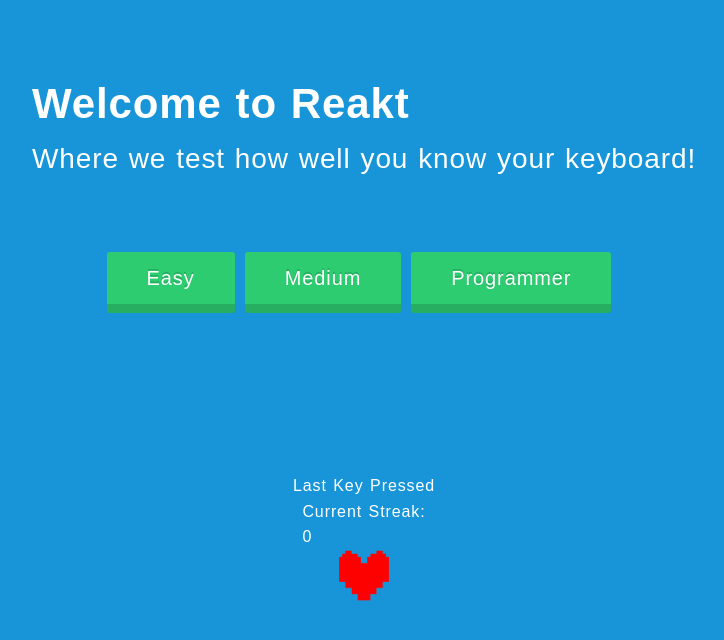
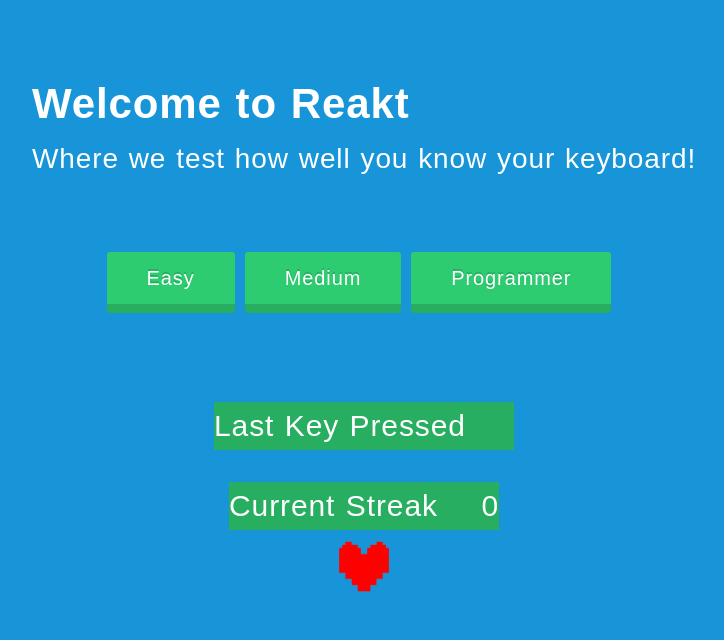
Before and after one commit to alexalextran/keyboard-game, a React (Create React App) app: page / in a window 1280 px wide. Shown: the top 640 px of the page, without its empty margins (276-1000 px from the left). Built offline with nearby package versions, Linux system fonts and the light colour scheme.

Commit message:
added some styling as well as added a life system

```diff
--- a/src/App.css
+++ b/src/App.css
@@ -101,7 +101,7 @@ button {
  }
 
  .PRESS{
-  margin-TOP: 70px;
+  margin-TOP: 20px;
   font-size: 60px;
   border-radius: 50px;
   animation: float 1s infinite alternate-reverse;
@@ -109,7 +109,28 @@ button {
  }
 
  .KEY__ENTERED{
-   margin-top: 30px;
+  position: absolute;
+  bottom: 350px;
+  display: flex;
+  font-size: 30px;
+  width: 300px;
+  justify-content: space-between;
+  background-color: #27ae60;
+ }
+
+ .current__streak{
+   position: absolute;
+   bottom: 270px;
+   display: flex;
+   font-size: 30px;
+   width: 270px;
+   justify-content: space-between;
+   background-color: #27ae60;
+ }
+
+ .current__life{
+   position: absolute;
+   bottom: 200px;
  }
 
  @keyframes float{
@@ -124,4 +145,28 @@ button {
 
  .heart{
    width: 50px;
+   transition: all 1s;
+   animation-duration: 1s;
  }
+
+ @keyframes shake {
+   10%{
+    transform: translateX(5px);
+   }
+   20%{
+    transform: translateX(-5px);
+   }
+   30%{
+    transform: translateX(5px);
+   }
+   40%{
+    transform: translateX(-5px);
+   }
+   50%{
+    transform: translateX(5px);
+   }
+   60%{
+    transform: translateX(-5px);
+   }
+
+ }
--- a/src/components/Mainpage.jsx
+++ b/src/components/Mainpage.jsx
@@ -1,61 +1,61 @@
 import React, { useState } from "react";
-import heart from '../assets/heartimage.png'
+import heart from "../assets/heartimage.png";
 
 const Mainpage = () => {
   var keyvalue = "Start!";
   var level = 1;
-  var streak = 0
-  var life = 2
-  var gameover = false
+  var streak = 0;
+  var life = 1;
+  var gameover = false;
 
   function makeid(difficulty) {
-    if(gameover==true){
-      return
+    if (gameover == true) {
+      return;
     }
     document.querySelector(".RESULT").innerHTML = " ";
+    document.querySelector(".heart").style.filter =""
+    document.querySelector(".heart").style.animationName =""
+
     var possible =
-      "abcdefghijklmnopqrstuvwxyz0123456789!@#$%^QWERTYUIOPASDFGHJKLZXCVBNM`~-_=+[{]}\|;:',<.>/?";
+      "abcdefghijklmnopqrstuvwxyz0123456789!@#$%^QWERTYUIOPASDFGHJKLZXCVBNM`~-_=+[{]}|;:',<.>/?";
 
     for (var i = 0; i < level; i++)
       keyvalue = possible.charAt(Math.floor(Math.random() * difficulty));
 
-
     document.querySelector(".PRESS").innerHTML = keyvalue;
 
-    document.addEventListener(
-      "keypress",
-      (event) => {
+    document.addEventListener("keypress", executegame);
+
+    function executegame(event) {
       event.stopImmediatePropagation();
       var name = event.key;
-        var code = event.code;
-
 
       document.querySelector(".key").innerHTML = name;
 
       if (name == keyvalue) {
-          streak++
+        streak++;
         keyvalue = "";
         document.querySelector(".current__streak--value").innerHTML = streak;
         document.querySelector(".timer__wrapper").style.animation = "";
         void document.querySelector(".timer__wrapper").offsetWidth;
         document.querySelector(".RESULT").innerHTML = "NICE!";
         starttimer();
-          life = 2
-          setTimeout(function(){
-            makeid(difficulty)}, 4000);
-
-        }
-        else{
-          console.log("hmm")
-            life--
-            console.log(life)
-            if(life == 0){
-              gameover = true
+        life = 1;
+        setTimeout(function () {
+          makeid(difficulty);
+        }, 4000);
+      } else {
+        console.log("hmm");
+        life--;
+        console.log(life);
+        document.querySelector(".heart").style.filter ="grayscale(1)"
+        document.querySelector(".heart").style.animationName ="shake"
+        if (life < 0) {
+          gameover = true;
+          document.removeEventListener("keypress", executegame);
         }
       }
-      },
-      false
-    );
+    }
   }
 
   function starttimer() {
@@ -65,38 +65,29 @@ const Mainpage = () => {
 
   function setdifficulty(mode) {
     if (mode == "easy") {
-
-
-
       starttimer();
-      setTimeout(function(){
-        makeid(36)
-      },4000);
-
+      setTimeout(function () {
+        makeid(36);
+      }, 4000);
     }
     if (mode == "medium") {
-
       starttimer();
 
-      setTimeout(function(){
-        makeid(68)
-      },4000);
+      setTimeout(function () {
+        makeid(68);
+      }, 4000);
     }
     if (mode == "programmer") {
-
       starttimer();
 
-      setTimeout(function(){
-        makeid(89)
-      },4000);
+      setTimeout(function () {
+        makeid(89);
+      }, 4000);
     }
-
-
   }
 
   return (
     <section>
-
       <div className="header">
         <h1>Welcome to Reakt</h1>
         <p>Where we test how well you know your keyboard!</p>
@@ -147,11 +138,11 @@ const Mainpage = () => {
       </div>
 
       <div className="current__streak">
-          Current Streak: <p className="current__streak--value">0</p>
+        Current Streak <p className="current__streak--value"> 0</p>
       </div>
 
       <div className="current__life">
-          <img class="heart" alt="life" src={heart}></img>
+        <img className="heart" alt="life" src={heart}></img>
       </div>
     </section>
   );
```
Lines whose indentation alone changed are shown as unchanged.
